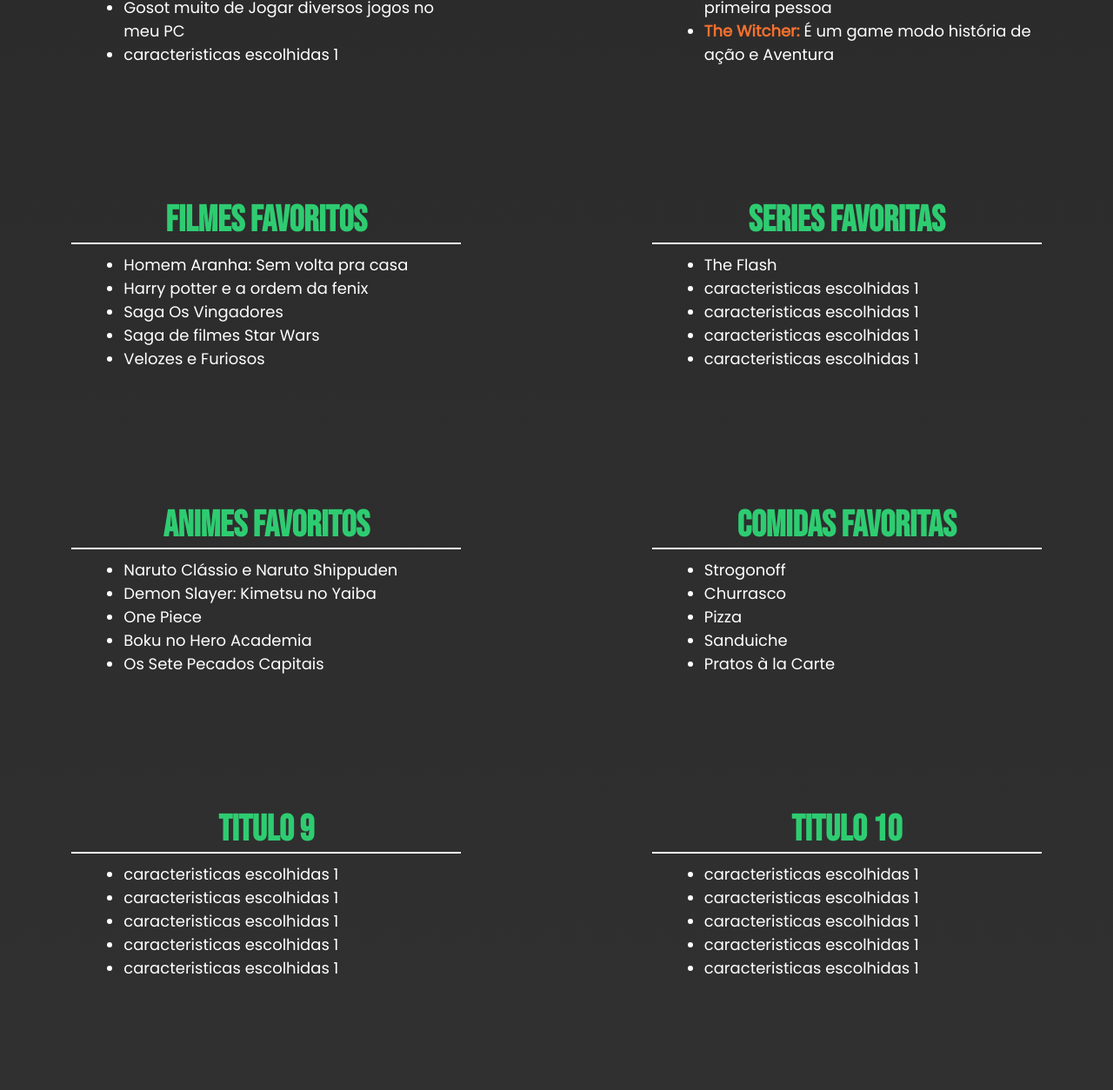
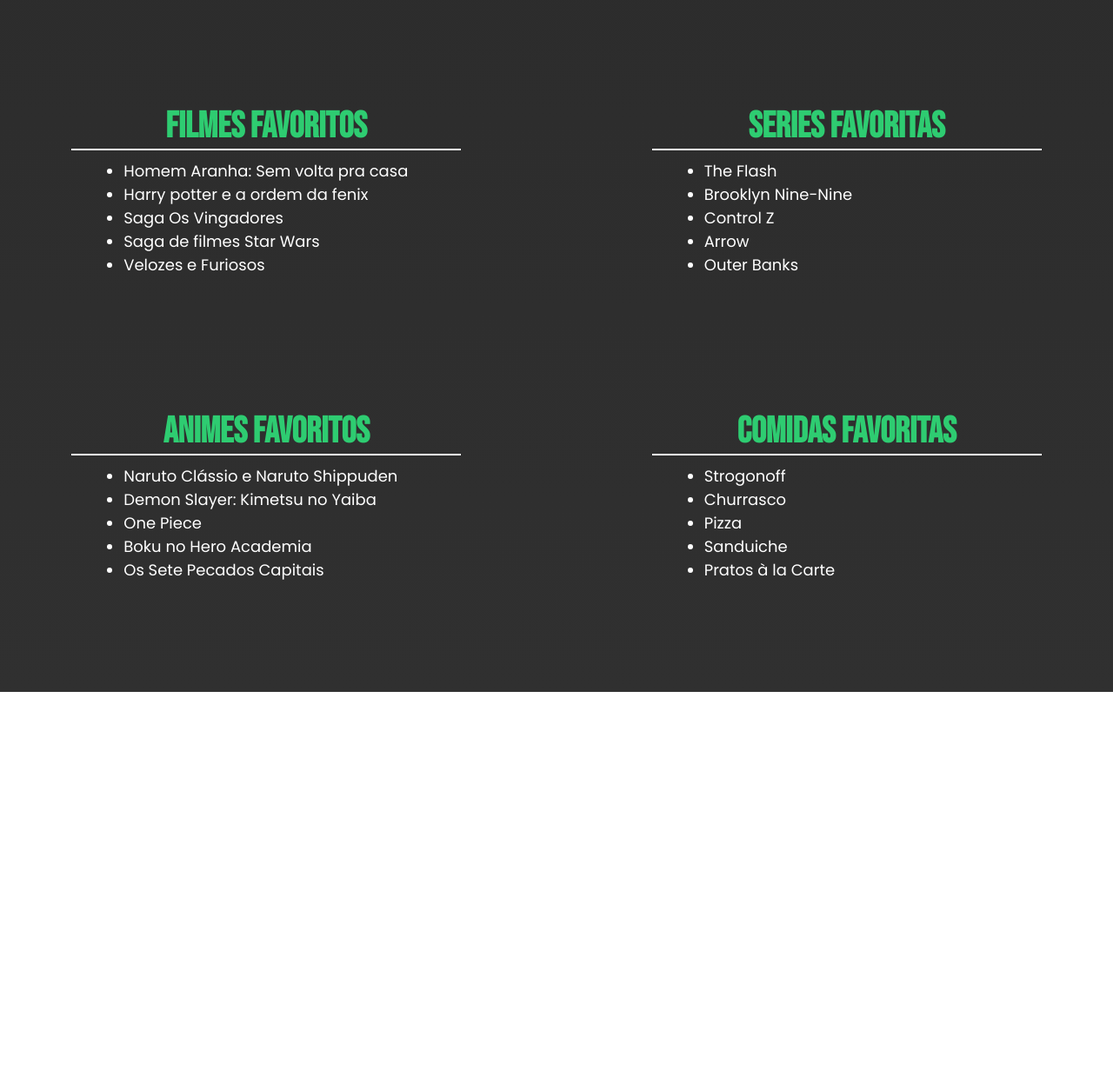
Before and after one commit to Hugo-Machado02/tsi_apresentacao_aula_1, a plain HTML site: page index.html in a window 1280 px wide. Shown: the part 962-2216 px from the top of the page at 87% size. After the commit the page ends 1758 px from the top, so only its background shows below. Drawn offline with Linux system fonts and the light colour scheme.

Commit message:
Commit Inicial

```diff
--- a/index.html
+++ b/index.html
@@ -23,11 +23,9 @@
                 </div>
                 <div class="caracteristicas">
                     <ul>
+                        <li>Estou sempre Procurando aprender coisas novas.</li>
                         <li>Gosto bastante da área de programação e desenvolvimento.</li>
                         <li>sou fanático pela área da tecologia e avanços tecnológicos.</li>
-                        <li>Estou sempre Procurando aprender coisas novas.</li>
-                        <li>caracteristicas escolhidas 1</li>
-                        <li>caracteristicas escolhidas 1</li>
                     </ul>
                 </div>
             </div>
@@ -38,9 +36,7 @@
                 <div class="caracteristicas">
                     <ul>
                         <li>Gosto de colocar meus filmes e séries em dia</li>
-                        <li>Pratico o que sei de programação para aperfeiçoar</li>
                         <li>pratico exercícios físicos, como musculação e caminhada</li>
-                        <li>Pesquiso bastantante sobre novas tecnologias e computadores</li>
                         <li>Costumo guardar um tempo para ficar ao lado da minha família</li>
                     </ul>
                 </div>
@@ -58,9 +54,8 @@
                         <li>Gosto muito de escutar músicas no meu dia a dia</li>
                         <li>Gosto bastante de assistes séries, filmes e animes</li>
                         <li>Gosto de aprender mais sobre as Linguagens de Programação</li>
-                        <li>Gosot muito de Jogar diversos jogos no meu PC</li>
-                        <li>caracteristicas escolhidas 1</li>
-                    </ul>
+                        <li>Gosto muito de Jogar diversos jogos no meu PC</li>
+                        <li>Gosto bastante de ler livros sobre ficção Cc
                 </div>
             </div>
             <div class="listas right">
@@ -71,9 +66,9 @@
                     <ul>
                         <li><b>FAR CRY 5:</b> Jogo modo História de ação e Aventura</li>
                         <li><b>Valorant:</b> Jogo FPS multiplayer com vários Personagens</li>
+                        <li><b>The Witcher:</b> É um game modo história de ação e Aventura</li>
                         <li><b>Sunset Overdrive:</b> É um game modo História de tiro</li>
                         <li><b>CSGO:</b> Jogo de FPS Multiplayer em primeira pessoa</li>
-                        <li><b>The Witcher:</b> É um game modo história de ação e Aventura</li>
                     </ul>
                 </div>
             </div>
@@ -102,10 +97,10 @@
                 <div class="caracteristicas">
                     <ul>
                         <li>The Flash</li>
-                        <li>caracteristicas escolhidas 1</li>
-                        <li>caracteristicas escolhidas 1</li>
-                        <li>caracteristicas escolhidas 1</li>
-                        <li>caracteristicas escolhidas 1</li>
+                        <li>Brooklyn Nine-Nine</li>
+                        <li>Control Z</li>
+                        <li>Arrow</li>
+                        <li>Outer Banks</li>
                     </ul>
                 </div>
             </div>
@@ -142,38 +137,6 @@
                 </div>
             </div>
         </div>
-
-        <!-- Características 9 e 10 -->
-        <div class="container">
-            <div class="listas left">
-                <div class="titulo_lista">
-                    <h2>Titulo 9</h2>
-                </div>
-                <div class="caracteristicas">
-                    <ul>
-                        <li>caracteristicas escolhidas 1</li>
-                        <li>caracteristicas escolhidas 1</li>
-                        <li>caracteristicas escolhidas 1</li>
-                        <li>caracteristicas escolhidas 1</li>
-                        <li>caracteristicas escolhidas 1</li>
-                    </ul>
-                </div>
-            </div>
-            <div class="listas right">
-                <div class="titulo_lista">
-                    <h2>Titulo 10</h2>
-                </div>
-                <div class="caracteristicas">
-                    <ul>
-                        <li>caracteristicas escolhidas 1</li>
-                        <li>caracteristicas escolhidas 1</li>
-                        <li>caracteristicas escolhidas 1</li>
-                        <li>caracteristicas escolhidas 1</li>
-                        <li>caracteristicas escolhidas 1</li>
-                    </ul>
-                </div>
-            </div>
-        </div>
     </div>
 </body>
 </html>
```
